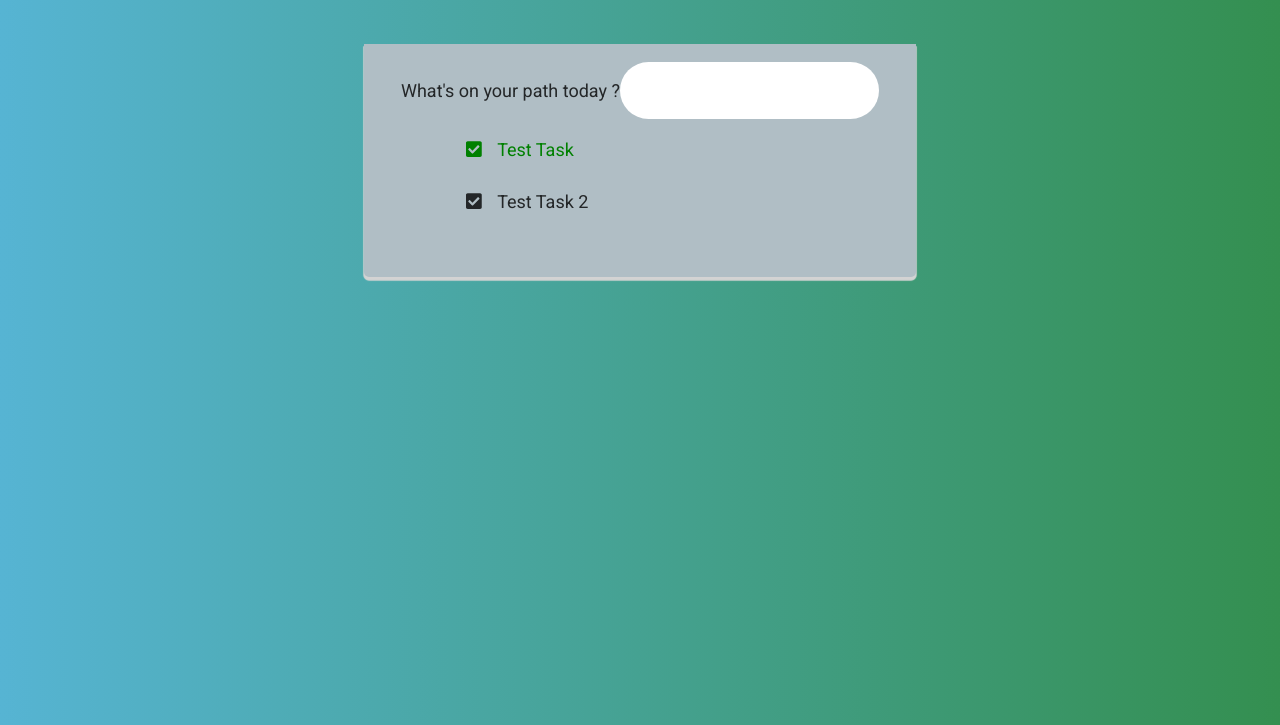
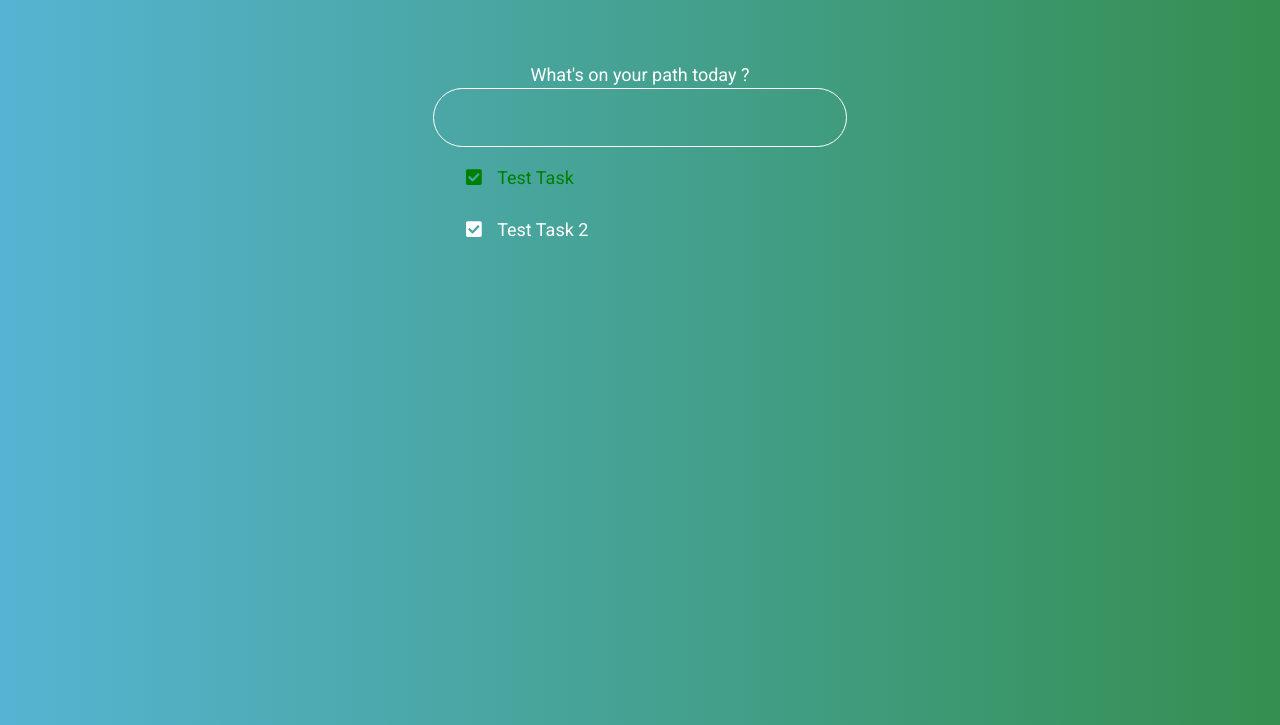
Before and after one commit to alexandrobin/yattle, a Gatsby site: page / in a window 1280 px wide. Shown: the part 75-800 px from the top of the page. Built offline with nearby package versions, Linux system fonts and the light colour scheme; Gatsby itself is replaced by a stand-in of ours.

Commit message:
Style on input & label

```diff
--- a/src/components/todolist.scss
+++ b/src/components/todolist.scss
@@ -21,20 +21,28 @@
 }
 
 .input-label{
+    display:block;
     width:100%;
-    text-align:left;
+    text-align:center;
     font-size:1rem;
 }
 
 
 .input-round {
-    position:relative;
+    text-align:center;
+    display:block;
+    background-color:transparent;
+    border:1px solid white;
     padding:0.85em 1.5em;
     border-radius:50px;
-    border:none;
+    width:80%;
     margin: 0 auto;
     font-weight:bold;
     user-select: none;
+    -webkit-user-select: none;
+    -khtml-user-select: none;
+    -moz-user-select: none;
+    -o-user-select: none;
 }
 
 .input {
@@ -51,11 +59,10 @@
 }
 
 .main-app {
+    color:white;
     border-radius: 0 0 5px 5px;
-    box-shadow: 0px 3px 0.75px 0.75px lightgrey;
     padding: 1rem;
     width: 60%;
-    background-color: #b0bec5;
     margin: 0 auto;
 }
 
```
